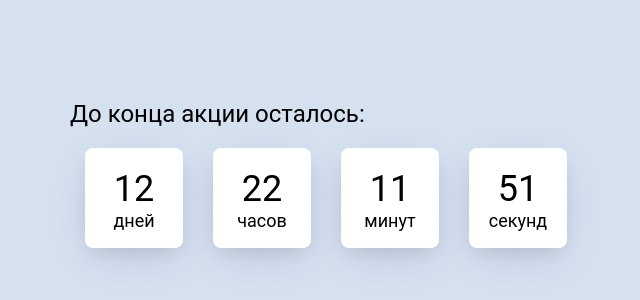
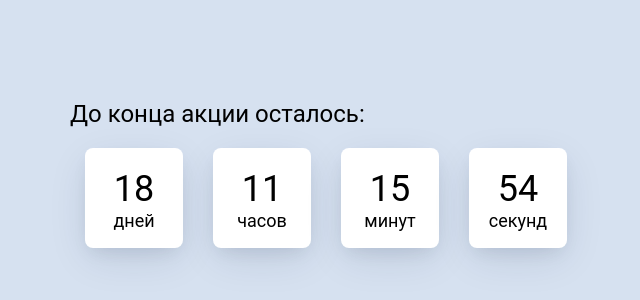
Before and after one commit to Leningram/SmallProjects, a plain HTML site: page index.html in a window 1280 px wide. Shown: the part 70-370 px from the top of the page, 314-954 px from the left. Drawn offline with Linux system fonts and the light colour scheme.

Commit message:
function setTime added

```diff
--- a/index.html
+++ b/index.html
@@ -11,7 +11,7 @@
       <div class="timer__block-title">До конца акции осталось:</div>
       <div class="timer__block-clock">
         <div class="timer__block-card">
-          <span id="days">12</span>
+          <span id="days">11</span>
           дней
         </div>
         <div class="timer__block-card">
@@ -28,5 +28,6 @@
         </div>
       </div>
     </div>
+    <script src="js/script.js"></script>
   </body>
 </html>
--- a/js/script.js
+++ b/js/script.js
@@ -1,5 +1,4 @@
-'use strict';
-
+// window.addEventListener('DOMContentLoaded', () => {
 const deadline = '2020-12-31';
 
 function getTimeRemaining(endtime) {
@@ -17,3 +16,27 @@ function getTimeRemaining(endtime) {
     };
 
 }
+
+function setClock(selector, endtime) {
+    const timer = document.querySelector(selector),
+        days = timer.querySelector('#days'),
+        hours = timer.querySelector('#hours'),
+        minutes = timer.querySelector('#minutes'),
+        seconds = timer.querySelector('#seconds'),
+        timeInterval = setInterval(updateClock, 1000);
+    updateClock();
+
+    function updateClock() {
+        const t = getTimeRemaining(endtime);
+        days.innerHTML = t.days;
+        hours.innerHTML = t.hours;
+        minutes.innerHTML = t.minutes;
+        seconds.innerHTML = t.seconds;
+
+        if (t <= 0) {
+            clearInterval(timeInterval);
+        }
+    }
+}
+setClock('.timer__block-clock', deadline);
+// });
```
